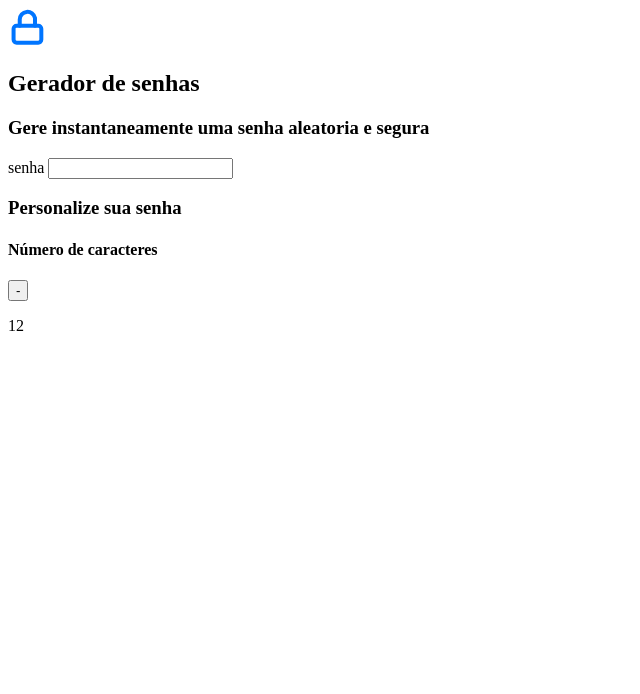
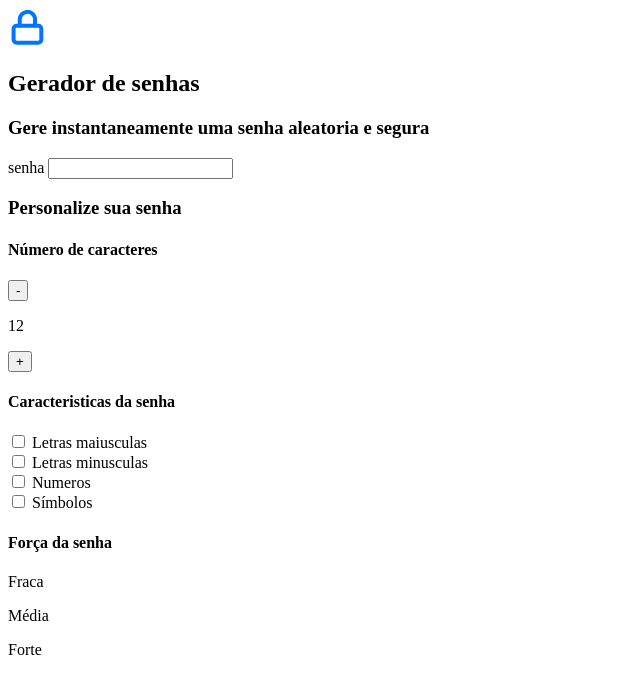
Before and after one commit to AntunesGk/senhas, a plain HTML site: page index.html in a window 1280 px wide. Shown: the whole page, without its empty margins (0-640 px from the left). Drawn offline with Linux system fonts and the light colour scheme.

Commit message:
Add files via upload

```diff
--- a/index.html
+++ b/index.html
@@ -27,7 +27,37 @@
                     <div class="parametro-senha-botoes">
                         <button class="parametro-senha__botao">-</button>
                         <p class="parametro-senha__texto">12</p>
+                        <button class="parametro-senha__botao">+</button>
                     </div>
+                </div>
+                <div class="parametro-senha">
+                    <h4 class="parametro-senha__titulo">Caracteristicas da senha</h4>
+                    <div class="parametro-senha-checkbox">
+                        <input name="maiuscula" type="checkbox" class="checkbox">
+                        <label for="maiuscula">Letras maiusculas</label>
+                    </div>
+                    <div class="parametro-senha-checkbox">
+                        <input name="minuscula" type="checkbox" class="checkbox">
+                        <label for="minuscula">Letras minusculas</label>
+                    </div>
+                    <div class="parametro-senha-checkbox">
+                        <input name="numero" type="checkbox" class="checkbox">
+                        <label for="numero">Numeros</label>
+                    </div>
+                    <div class="parametro-senha-checkbox">
+                        <input name="simbolo" type="checkbox" class="checkbox">
+                        <label for="simbolo">Símbolos</label>
+                    </div>
+                </div>
+                <div class="parametro-senha">
+                    <h4 class="parametro-senha__titulo">Força da senha</h4>
+                    <div class="barra"></div>
+                    <div class="parametro-senha-textos">
+                        <p>Fraca</p>
+                        <p>Média</p>
+                        <p>Forte</p>
+                    </div>
+                    <p class="entropia"></p>
                 </div>
             </div>
         </div>
```
